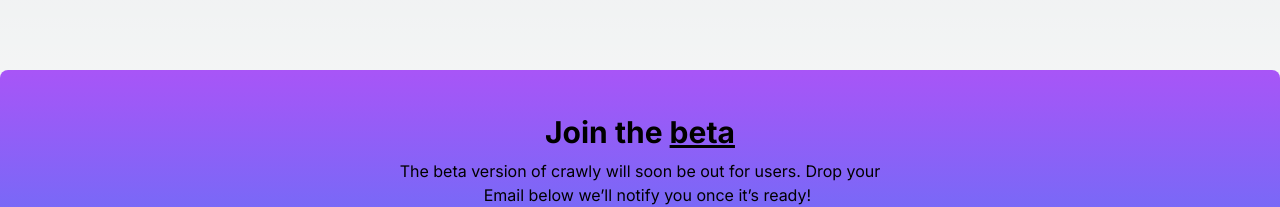
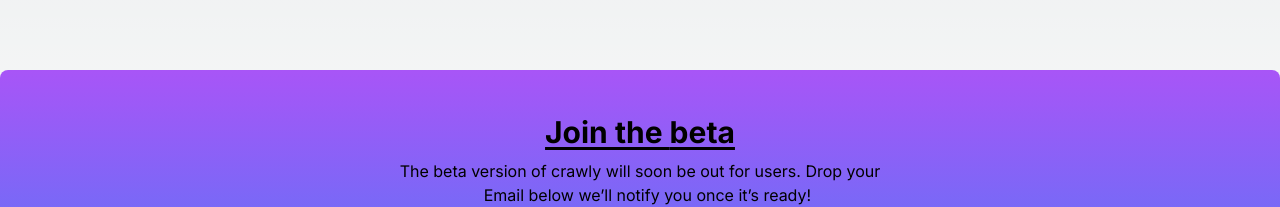
Before and after one commit to sup-Udh/Scraper-io, a Next.js app: page / in a window 1280 px wide. Shown: the part 742-949 px from the top of the page. Built offline with nearby package versions, Linux system fonts and the light colour scheme.

Commit message:
frontend

```diff
--- a/app/page.tsx
+++ b/app/page.tsx
@@ -42,9 +42,9 @@
 
       {/* title  */}
 
-      <div className='flex justify-center '>
+      <div className='flex justify-center underline underline-offset-4 decoration-3'>
       <p className='mt-[2.5rem] font-bold text-[30px]'>
-        Join the <span className='underline ring-offset-1'>beta</span>
+        Join the <span className=''>beta</span>
       </p>
 
       </div>
```
